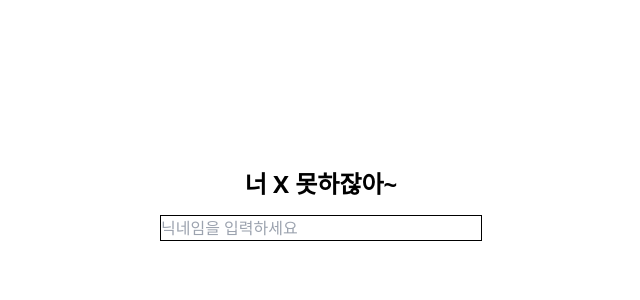
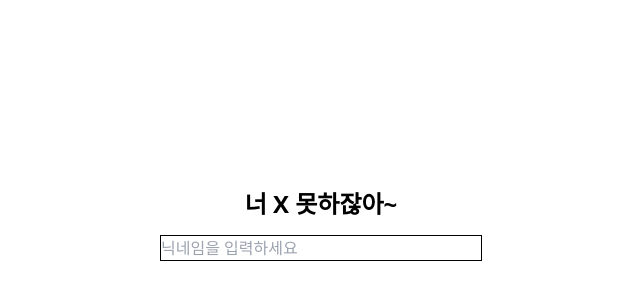
Before and after one commit to dohyeons/fc-project, a Next.js app: page / in a window 1280 px wide. Shown: the part 176-476 px from the top of the page, without its empty margins (319-959 px from the left). Built offline with nearby package versions, Linux system fonts and the light colour scheme.

Commit message:
design: index에서 padding-top: 40px 삭제 #8

```diff
--- a/pages/index.tsx
+++ b/pages/index.tsx
@@ -13,7 +13,7 @@
 		setNickname(e.target.value);
 	}
 	return (
-		<div className="flex flex-col items-center justify-center h-screen w-full gap-4 pb-10 ">
+		<div className="flex flex-col items-center justify-center h-screen w-full gap-4">
 			<h1 className="text-2xl font-semibold">너 X 못하잖아~</h1>
 			<form
 				onSubmit={e => {
```
